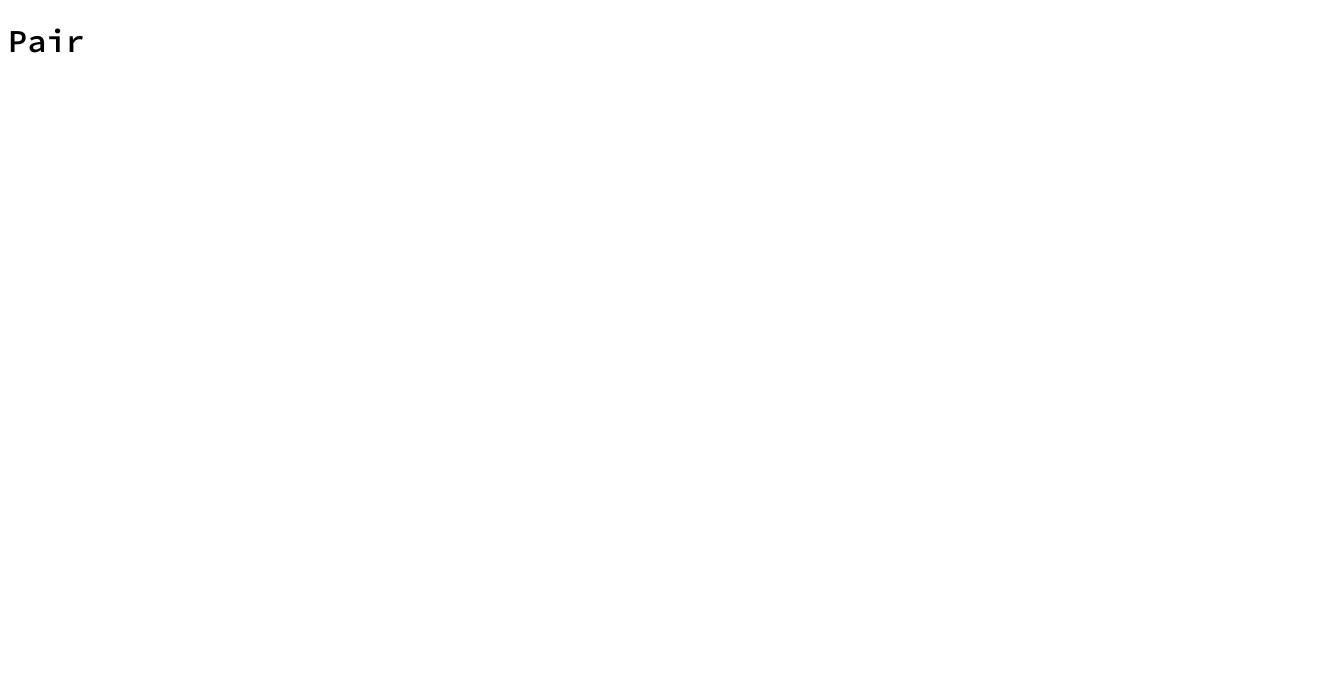
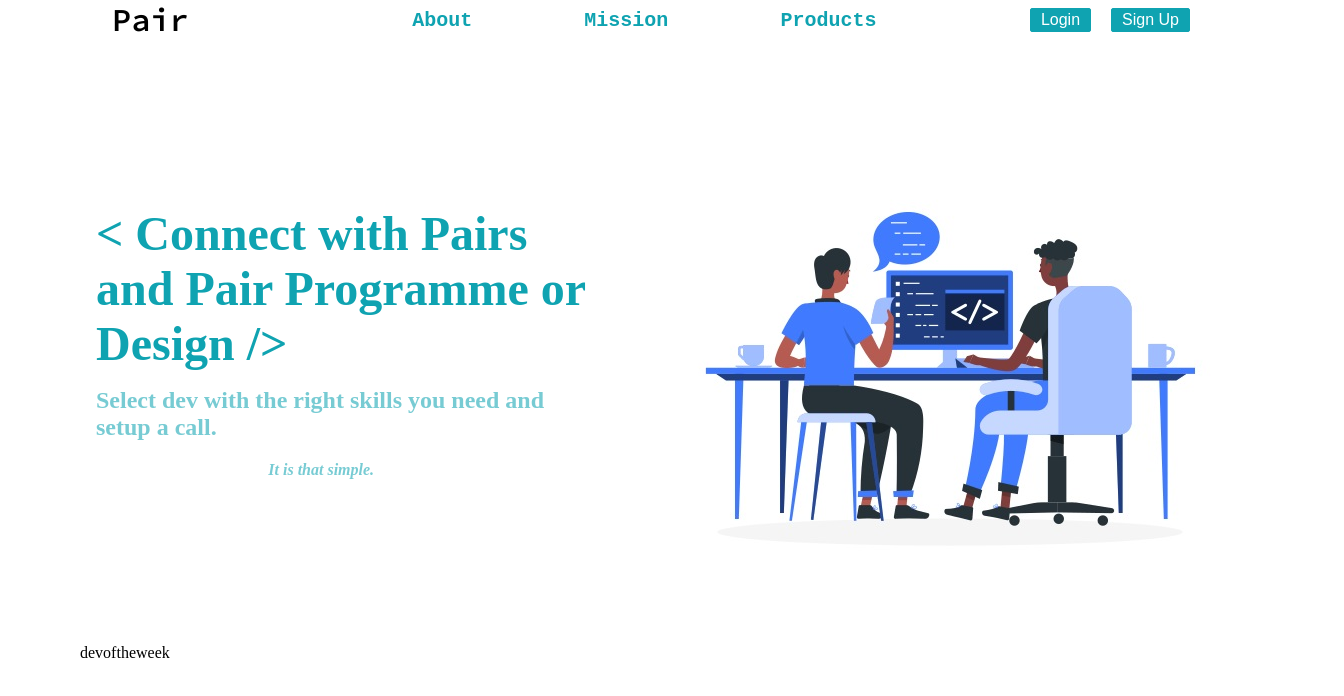
Before and after one commit to Moscode/BookSwap, a React (Create React App) app: page / in a window 1280 px wide. Shown: the top 696 px of the page, 1344 px wide, since content can reach past the window. Built offline with nearby package versions, Linux system fonts and the light colour scheme.

Commit message:
[feat]: landing page header & hero section for desktop view

```diff
--- /dev/null
+++ b/src/components/DevoftheWeek.jsx
@@ -0,0 +1,9 @@
+import React from 'react'
+
+function DevoftheWeek() {
+  return (
+    <div>devoftheweek</div>
+  )
+}
+
+export default DevoftheWeek;
--- a/src/components/Header.jsx
+++ b/src/components/Header.jsx
@@ -3,8 +3,19 @@ import "./header.css"
 
 function Header() {
   return (
-    <div>
+    <div className='header'>
+      <div className='header__logo'>
         <h1>Pair</h1>
+      </div>
+      <div className='header__links'>
+          <h4 className='header__text'><a href='../pages/About'>About</a></h4>
+          <h4 className='header__text'><a href='../pages/Mission'>Mission</a></h4>
+          <h4 className='header__text'><a href='../pages/Products'>Products</a></h4>
+      </div>
+      <div className='header__buttons'>
+          <button className='login'>Login</button>
+          <button className='signup'>Sign Up</button>
+      </div>
     </div>
   )
 }
--- /dev/null
+++ b/src/components/MainBody.jsx
@@ -0,0 +1,21 @@
+import React from 'react'
+import heroImage from './images/pair-programming.jpg'
+import "./mainbody.css"
+
+function MainBody() {
+    const motto = "< Connect with Pairs and Pair Programme or Design />"
+  return (
+    <div className='main'>
+        <div className='main__hero'>
+            <h2>{motto}</h2>
+            <p>Select dev with the right skills you need and setup a call.</p>
+            <i>It is that simple.</i>
+        </div>
+        <div className='main__heroImage'>
+            <img src={heroImage} alt="pair programming guys" />
+        </div>
+    </div>
+  )
+}
+
+export default MainBody
--- a/src/components/header.css
+++ b/src/components/header.css
@@ -1,6 +1,42 @@
 @import url('https://fonts.googleapis.com/css2?family=Inter:wght@400;600;700&family=Source+Code+Pro:wght@400;600&display=swap');
 
-h1 {
+.header {
+    display: flex;
+    justify-content: space-between;
+}
+
+.header__logo {
     font-family: 'Source Code Pro', monospace;
     font-weight: 600;
 }
+
+.header__links {
+    font-family: 'Courier New', Courier, monospace;
+    display: flex;
+    margin: auto 0;
+}
+
+.header__text {
+    padding-left: 3rem;
+}
+
+.header__text a {
+    text-decoration: none;
+    color: #0FA3B1;
+    font-size: 20px;
+}
+
+.header__buttons {
+    margin: auto 0rem;
+}
+
+.login, .signup {
+    height: 1.5rem;
+    font-size: 16px;
+    margin: 0 10px;
+    padding: 0 10px;
+    background-color: #0FA3B1;
+    color: #FFFFFF;
+    border: 1px solid #0FA3B1;
+    border-radius: 2px;
+}
--- /dev/null
+++ b/src/components/mainbody.css
@@ -0,0 +1,30 @@
+.main {
+    display: flex;
+}
+
+.main__heroImage {
+    margin-right: -9rem;
+}
+
+.main__hero {
+    margin: auto 0;
+}
+
+.main__hero h2 {
+    color: #0FA3B1;
+    font-size: 3rem;
+    margin-bottom: 1rem;
+}
+
+.main__hero p {
+    color: #0fa3b191;
+    font-weight: bold;
+    font-size: x-large;
+    margin-bottom: 20px;
+}
+
+.main__hero i {
+    margin-left: 35%;
+    color: #0fa3b191;
+    font-weight: bolder;
+}
--- /dev/null
+++ b/src/pages/Landing.css
@@ -0,0 +1,4 @@
+* {
+    margin: 0px 1rem;
+    padding: 0;
+}
--- a/src/pages/Landing.js
+++ b/src/pages/Landing.js
@@ -1,10 +1,15 @@
 import React from 'react'
+import DevoftheWeek from '../components/DevoftheWeek';
 import Header from '../components/Header';
+import MainBody from '../components/MainBody';
+import './Landing.css'
 
 function Landing() {
   return (
     <div>
         <Header />
+        <MainBody />
+        <DevoftheWeek />
     </div>
   )
 }
```
Also changed, not shown: src/components/devoftheweek.css (added), src/components/images/pair-programming.jpg (added).
